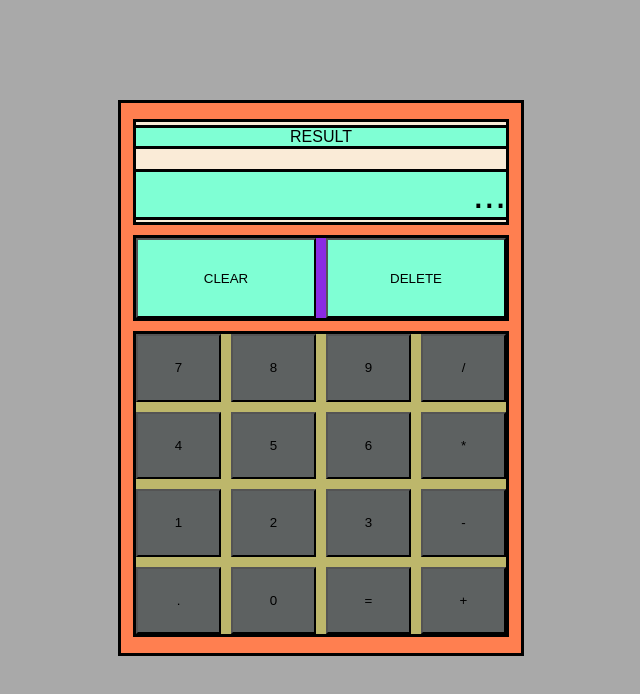
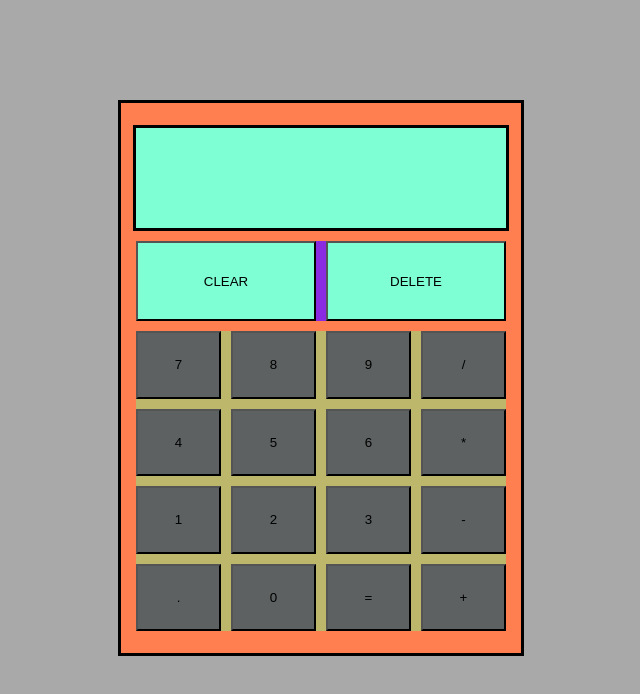
Before and after one commit to artur893/calculator, a plain HTML site: page index.html in a window 1280 px wide. Both pictures are taken after a click on the button "CLEAR". Shown: the whole page, without its empty margins (319-959 px from the left). Drawn offline with Linux system fonts and the light colour scheme.

Commit message:
Add working buttons CLEAR and DELETE

```diff
--- a/index.html
+++ b/index.html
@@ -10,7 +10,7 @@
 <body>
     <div class="container">
         <div class="top">
-            <div class="result">RESULT</div>
+            <div class="result"></div>
             <div class="typed">...</div>
         </div>
         <div class="middle">
--- a/script.js
+++ b/script.js
@@ -37,7 +37,6 @@ function operate(operator, a, b) {
 let holdingNumber = ""
 const typed = document.querySelector(".typed")
 const key = document.querySelectorAll(".key")
-const resultScreen = document.querySelector(".result")
 
 key[0].addEventListener("click", function () {
     holdingNumber = holdingNumber + "7"
@@ -81,37 +80,65 @@ key[13].addEventListener("click", function () {
 })
 
 //ADDING OPERATORS, CATCHING NUMBER FOR EQUALATION
+
 let operator
 let numberToEqual
 let result
+const resultScreen = document.querySelector(".result")
 
 key[3].addEventListener("click", function () {
     operator = "/"
     numberToEqual = holdingNumber
     holdingNumber = ""
     typed.textContent = holdingNumber
+    resultScreen.textContent = (numberToEqual + " " + operator)
 })
 key[7].addEventListener("click", function () {
     operator = "*"
     numberToEqual = holdingNumber
     holdingNumber = ""
     typed.textContent = holdingNumber
+    resultScreen.textContent = (numberToEqual + " " + operator)
 })
 key[11].addEventListener("click", function () {
     operator = "-"
     numberToEqual = holdingNumber
     holdingNumber = ""
     typed.textContent = holdingNumber
+    resultScreen.textContent = (numberToEqual + " " + operator)
 })
 key[15].addEventListener("click", function () {
     operator = "+"
     numberToEqual = holdingNumber
     holdingNumber = ""
     typed.textContent = holdingNumber
+    resultScreen.textContent = (numberToEqual + " " + operator)
 })
 key[14].addEventListener("click", function(){
     result = operate(operator, numberToEqual, holdingNumber)
     resultScreen.textContent = (result)
 })
 
+//FUNCTION CLEAR AND DELETE
+
+const clear = document.querySelector(".clear")
+const deleteNumber = document.querySelector(".delete")
+
+clear.addEventListener("click", function(){
+    operator = ""
+    numberToEqual = ""
+    holdingNumber = ""
+    result = ""
+    typed.textContent = holdingNumber
+    resultScreen.textContent = (result)
+})
+
+deleteNumber.addEventListener("click", function(){
+    length = holdingNumber.length
+    deletedNumber = holdingNumber.slice(0, length - 1)
+    holdingNumber = deletedNumber
+    typed.textContent = holdingNumber
+} )
+
+
 console.log(key)
--- a/stylesheet.css
+++ b/stylesheet.css
@@ -2,7 +2,7 @@
 
 body {
     background-color: darkgray;
-    font-family:Arial, Helvetica, sans-serif
+    font-family: Arial, Helvetica, sans-serif
 }
 
 .container {
@@ -29,20 +29,31 @@ body {
     flex-direction: column;
     justify-content: center;
     align-items: center;
-    gap: 20px;
+    margin: 0;
 }
 
 .result,
 .typed {
     background-color: aquamarine;
-    width: 370px;
+    width: 360px;
+    padding-right: 10px;
     display: flex;
     justify-content: center;
-    align-items:center;
-    border: solid;
+    align-items: center;
+    margin: 0;
 }
+
 .typed {
-    font-size: 40px;
+    font-size: 44px;
+    height: 66px;
+    justify-content: end;
+}
+
+.result {
+    font-size: 24px;
+    height: 34px;
+    width: 350px;
+    padding-right: 20px;
     justify-content: end;
 }
 
@@ -50,7 +61,6 @@ body {
 
 .middle {
     background-color: blueviolet;
-    border: solid;
     width: 370px;
     height: 80px;
     display: flex;
@@ -70,7 +80,6 @@ body {
 
 .keys {
     background-color: darkkhaki;
-    border: solid;
     width: 370px;
     height: 300px;
     display: grid;
```
